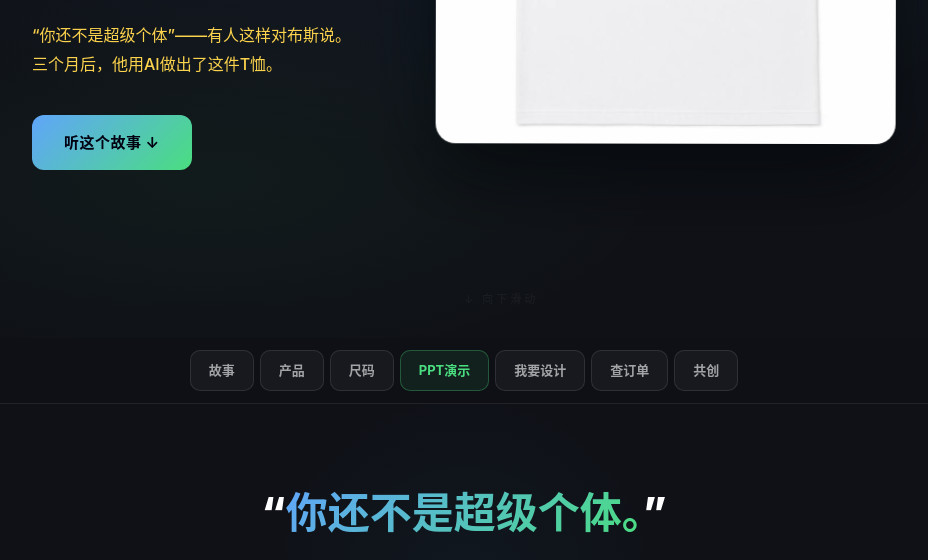
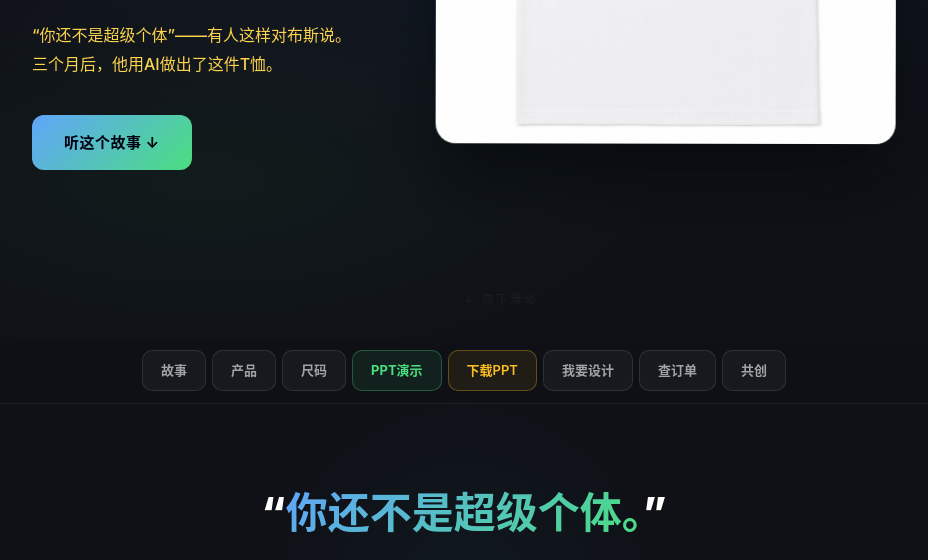
Before and after one commit to busilb/super_tshirt, a plain HTML site: page index.html in a window 1280 px wide. Shown: the part 462-1022 px from the top of the page, without its empty margins (176-1104 px from the left). Drawn offline with Linux system fonts and the light colour scheme.

Commit message:
feat: 导航栏添加PPT下载按钮

```diff
--- a/index.html
+++ b/index.html
@@ -558,6 +558,7 @@ a{color:var(--cyan);text-decoration:none}
   <a href="#product">产品</a>
   <a href="#size">尺码</a>
   <a href="#" onclick="openPPT();return false" class="nav-highlight" style="color:var(--green);border-color:rgba(74,222,128,.3);background:rgba(74,222,128,.08)">PPT演示</a>
+  <a href="SuperMe-PPT.pptx" download style="color:var(--amber);border-color:rgba(251,191,36,.3);background:rgba(251,191,36,.08)">下载PPT</a>
   <a href="#creator">我要设计</a>
   <a href="#" onclick="openOrderQuery();return false">查订单</a>
   <a href="#community">共创</a>
```
